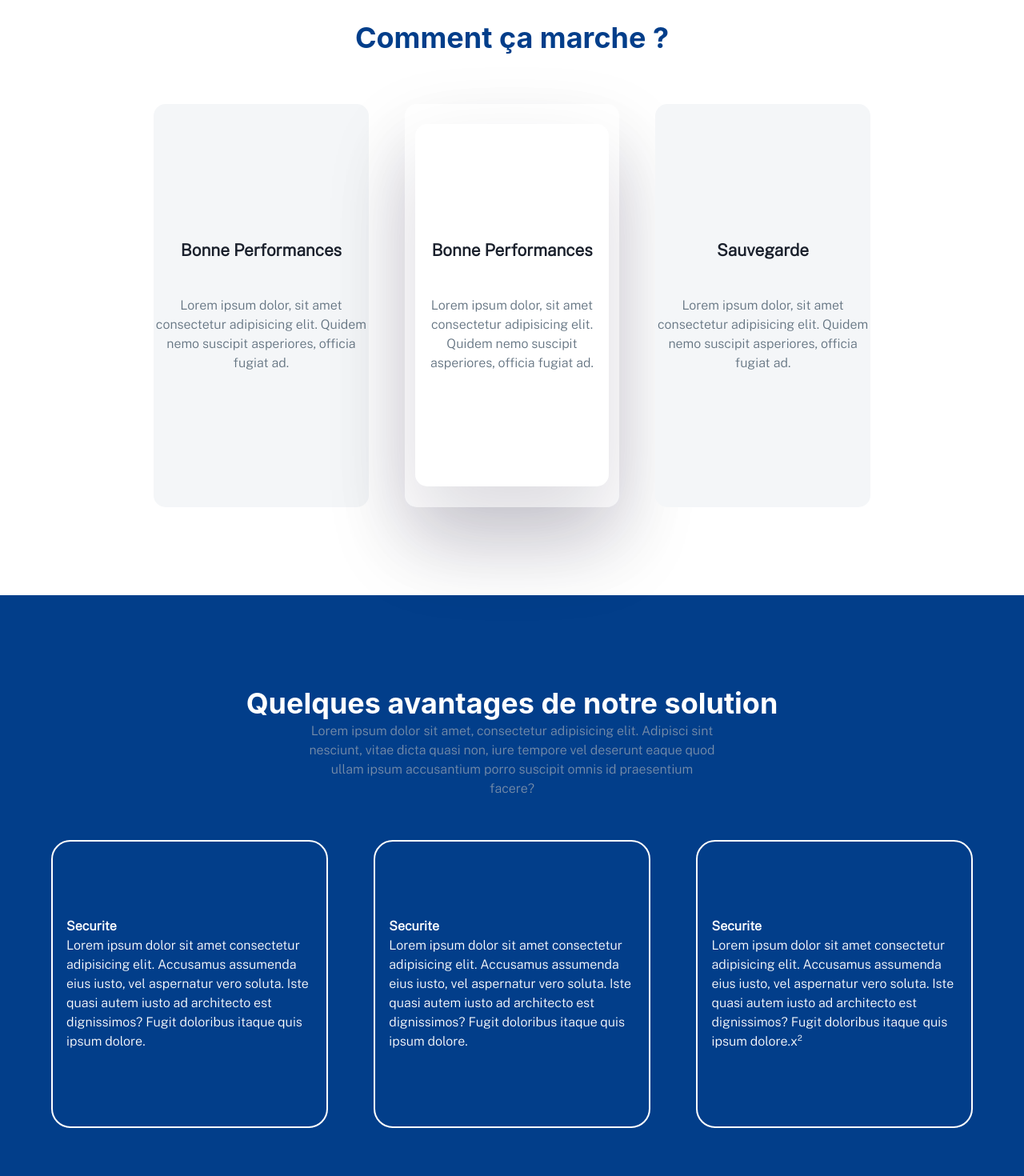
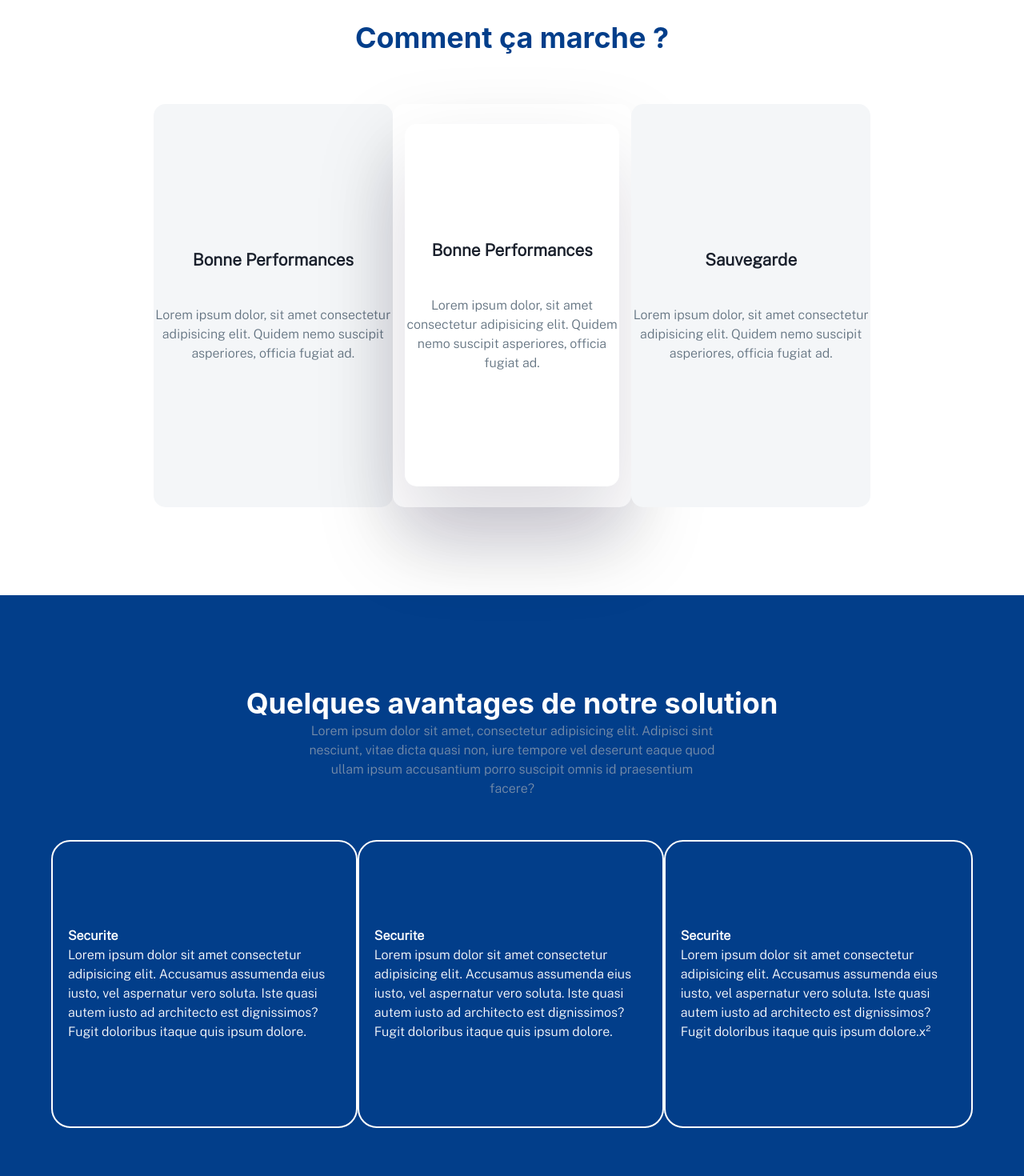
Before and after one commit to SOGELAFRIK/API_gestionObligation, a Next.js app: page / in a window 1280 px wide. Shown: the part 1720-3190 px from the top of the page at 80% size. Built offline with nearby package versions, Linux system fonts and the light colour scheme.

Commit message:
animation 3

```diff
--- a/src/pages/index.tsx
+++ b/src/pages/index.tsx
@@ -28,6 +28,8 @@ const colorPallete = {
   white: "#fff",
   black: "#000",
   grey: "rgb(99, 115, 129)",
+  light_grey: "#f5f5f5",
+  light_blue: "#caf0f8",
 };
 const colorList = [
   { id: 1, color: "#023e8a" },
@@ -58,7 +60,7 @@ const Avantage: React.FC<Advantage> = ({ adavantageItem, colorScheme }) => {
   return (
     <>
       <Center
-        w={{ base: "100%", md: "30%" }}
+        w={{ base: "100%", md: "100%" }}
         h={{ base: "20em", md: "100%" }}
         mb={{ base: "2em", md: "0em" }}
         borderWidth={"2px"}
@@ -238,7 +240,8 @@ export default function Home() {
               >
                 <Fade
                   cascade
-                  direction="bottom-right"
+                  direction="right"
+                  duration={300}
                   triggerOnce={true}
                   className="fadeHeader"
                 >
@@ -278,7 +281,11 @@ export default function Home() {
 
               {/* l'immage en fond  */}
               {isLargerThan768 ? (
-                <Fade className="fadeBgBanner" direction="bottom-left" delay={1500} duration={2000}>
+                <Fade
+                  className="fadeBgBanner"
+                  direction="left"
+                  triggerOnce={true}
+                >
                   <Center
                     w={"100%"}
                     h={"100%"}
@@ -303,7 +310,12 @@ export default function Home() {
           mt={"4em"}
         >
           {/* l'entete du choix de style  */}
-          <Fade className="fadeCenter" cascade>
+          <Fade
+            className="fadeCenter"
+            cascade
+            direction="down"
+            triggerOnce={true}
+          >
             <Heading color={colorScheme} textAlign={"center"}>
               {"Definissez votre propre style pour l'affichage"}
             </Heading>
@@ -360,14 +372,20 @@ export default function Home() {
           <Heading color={colorScheme}>{"Comment ça marche ?"}</Heading>
           <Center w={"100%"} h={{ base: "auto", md: "70vh" }} mt={"2em"}>
             <Flex
-              w={"70%"}
+              w={{ base: "90%", md: "70%" }}
               h={{ base: "auto", md: "90%" }}
               flexDirection={{ base: "column", md: "row" }}
               justifyContent={"space-between"}
             >
+              <Fade
+                className="fadeCm"
+                cascade
+                triggerOnce={true}
+                direction="up"
+              >
                 {/* première box  */}
                 <Center
-                w={{ base: "100%", md: "30%" }}
+                  w={{ base: "100%", md: "100%" }}
                   h={{ base: "30em", md: "100%" }}
                   mb={{ base: "2em", md: "0em" }}
                   bg={"rgb(244, 246, 248)"}
@@ -392,7 +410,7 @@ export default function Home() {
                 </Center>
                 {/* deuxieme box  */}
                 <Center
-                w={{ base: "100%", md: "30%" }}
+                  w={{ base: "100%", md: "100%" }}
                   h={{ base: "30em", md: "100%" }}
                   mb={{ base: "2em", md: "0em" }}
                   borderRadius={"15px"}
@@ -424,7 +442,7 @@ export default function Home() {
                 </Center>
                 {/* troisieme box  */}
                 <Center
-                w={{ base: "100%", md: "30%" }}
+                  w={{ base: "100%", md: "100%" }}
                   h={{ base: "30em", md: "100%" }}
                   mb={{ base: "2em", md: "0em" }}
                   bg={"rgb(244, 246, 248)"}
@@ -448,6 +466,7 @@ export default function Home() {
                   </Text>
                 </Center>
                 {/* ---------------- */}
+              </Fade>
             </Flex>
           </Center>
         </Center>
@@ -480,6 +499,12 @@ export default function Home() {
               flexDirection={{ base: "column", md: "row" }}
               justifyContent={"space-between"}
             >
+              <Fade
+                direction="up"
+                cascade
+                className="fadAdvantage"
+                triggerOnce={true}
+              >
                 {advantageList.map((item) => (
                   <Avantage
                     key={item.id}
@@ -487,21 +512,28 @@ export default function Home() {
                     colorScheme={colorScheme}
                   />
                 ))}
+              </Fade>
             </Flex>
           </Center>
         </Center>
 
         {/* a propos de nous  */}
-        <Center w={"100%"} h={{ base: "auto", md: "100vh" }}>
+        <Center w={"100%"} h={{ base: "auto", md: "100vh" }} mt={'4em'}>
           <Center
             w={{ base: "90%", md: "90%" }}
             h={{ base: "90%", md: "80%" }}
             bg={colorPallete.white}
             flexDirection={{ base: "column", md: "row" }}
           >
+            <Fade
+              direction="up"
+              cascade
+              className="fadAbout"
+              triggerOnce={true}
+            >
               {/* first box  */}
               <Center
-              w={{ base: "100%", md: "50%" }}
+                w={{ base: "100%", md: "100%" }}
                 h={{ base: "70vh", md: "100%" }}
                 justifyContent={"start"}
                 alignItems={"start"}
@@ -535,7 +567,7 @@ export default function Home() {
               </Center>
               {/* seconde box  */}
               <Center
-              w={{ base: "100%", md: "50%" }}
+                w={{ base: "100%", md: "100%" }}
                 h={{ base: "70vh", md: "100%" }}
                 bgImage={"url(02.png)"}
                 bgSize={"contain"}
@@ -544,6 +576,7 @@ export default function Home() {
               >
                 {/* <Image src="02.png" alt="Dan Abramov"  boxSize={'80%'}/> */}
               </Center>
+            </Fade>
           </Center>
         </Center>
 
--- a/src/styles/fade.css
+++ b/src/styles/fade.css
@@ -1,9 +1,34 @@
 .bodyFade {
   width: 100%;
 }
-.fadeBgBanner{
-    width: 50%;
-    height: 100%;
+.fadeBgBanner {
+  width: 50%;
+  height: 100%;
+}
+.fadeCm {
+  width: 30%;
+  height: 100%;
+  /* background: tomato; */
+}
+.fadAdvantage{
+  width: 30%;
+  height: 100%;
+}
+.fadAbout{
+  width: 50%;
+  height: 100%;
+}
+@media (max-width: 768px) {
+  .fadeCm {
+    width: 100%;
+  }
+  .fadAdvantage{
+    width: 100%;
+  }
+  .fadAbout{
+    width: 100%;
+    height: 50%;
+  }
 }
 .fadeCenter {
   width: 100%;
```
Lines whose indentation alone changed are shown as unchanged.
